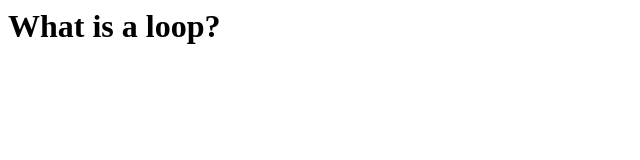
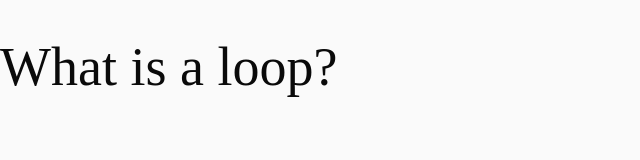
Before and after one commit to jagannathBhat/WhatsALoop, a plain HTML site: page public/index.html in a window 1280 px wide. Shown: the whole page, without its empty margins (0-640 px from the left). Drawn offline with Linux system fonts and the light colour scheme.

Commit message:
add index.css

```diff
--- /dev/null
+++ b/public/index.css
@@ -0,0 +1,21 @@
+html, body {
+	background-color: #FAFAFA;
+	color: #0A0A0A;
+	height: 100%;
+	margin: 0px;
+	width: 100%;
+}
+
+body {
+	overflow-y: hidden;
+}
+
+h1, h2, h3, h4, h5, h6 {
+	font-weight: 300;
+}
+
+h1 {
+	font-size: 54px;
+	margin: 0px;
+	padding: 0.67em 0em;
+}
--- a/public/index.html
+++ b/public/index.html
@@ -7,6 +7,8 @@
     <meta name="keywords" content="loop,presentation">
     <meta name="viewport" content="width=device-width, initial-scale=1.0">
     <title>What's a loop</title>
+
+    <link rel="stylesheet" type="text/css" href="index.css" />
 </head>
 
 <body class="anim">
```
